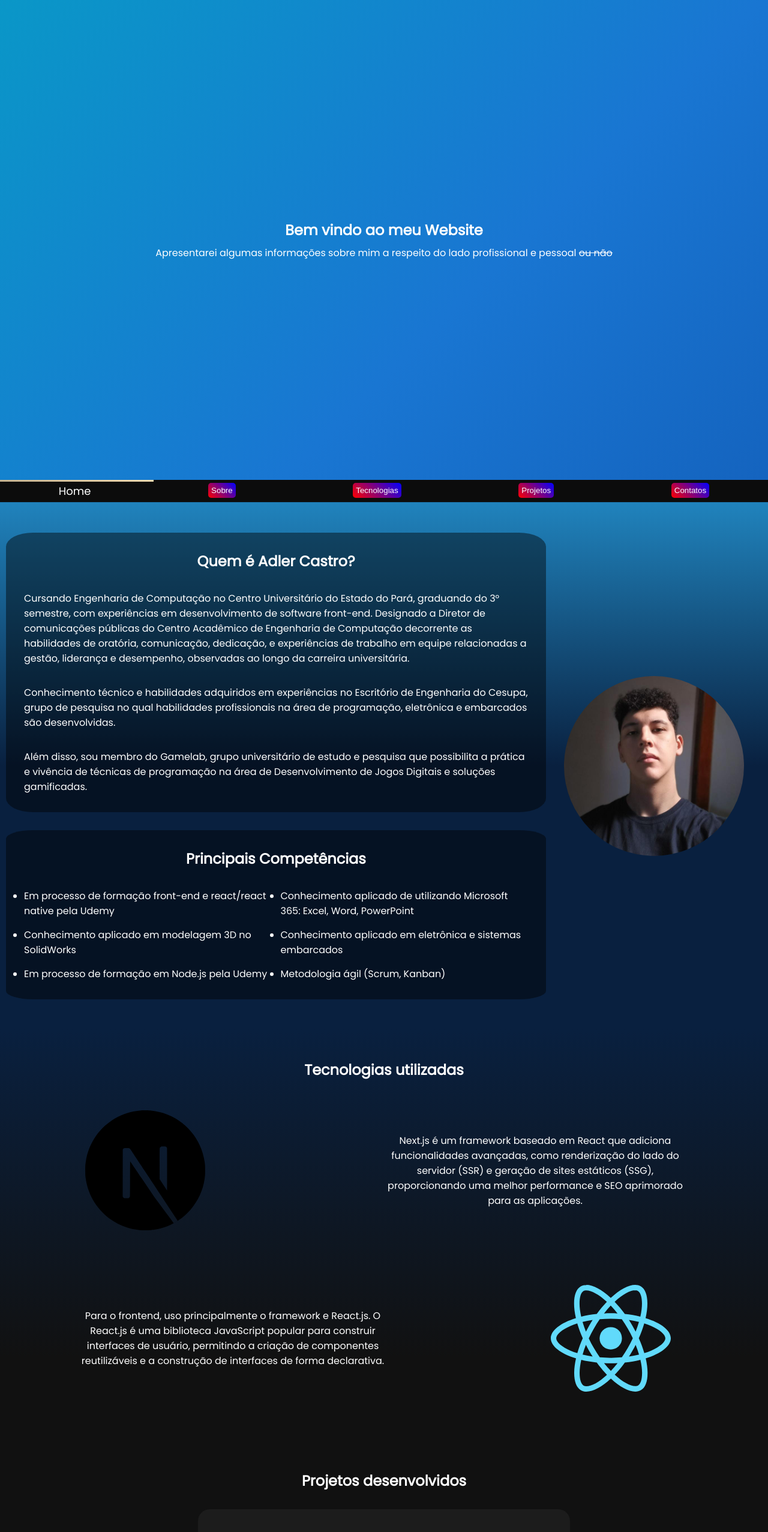
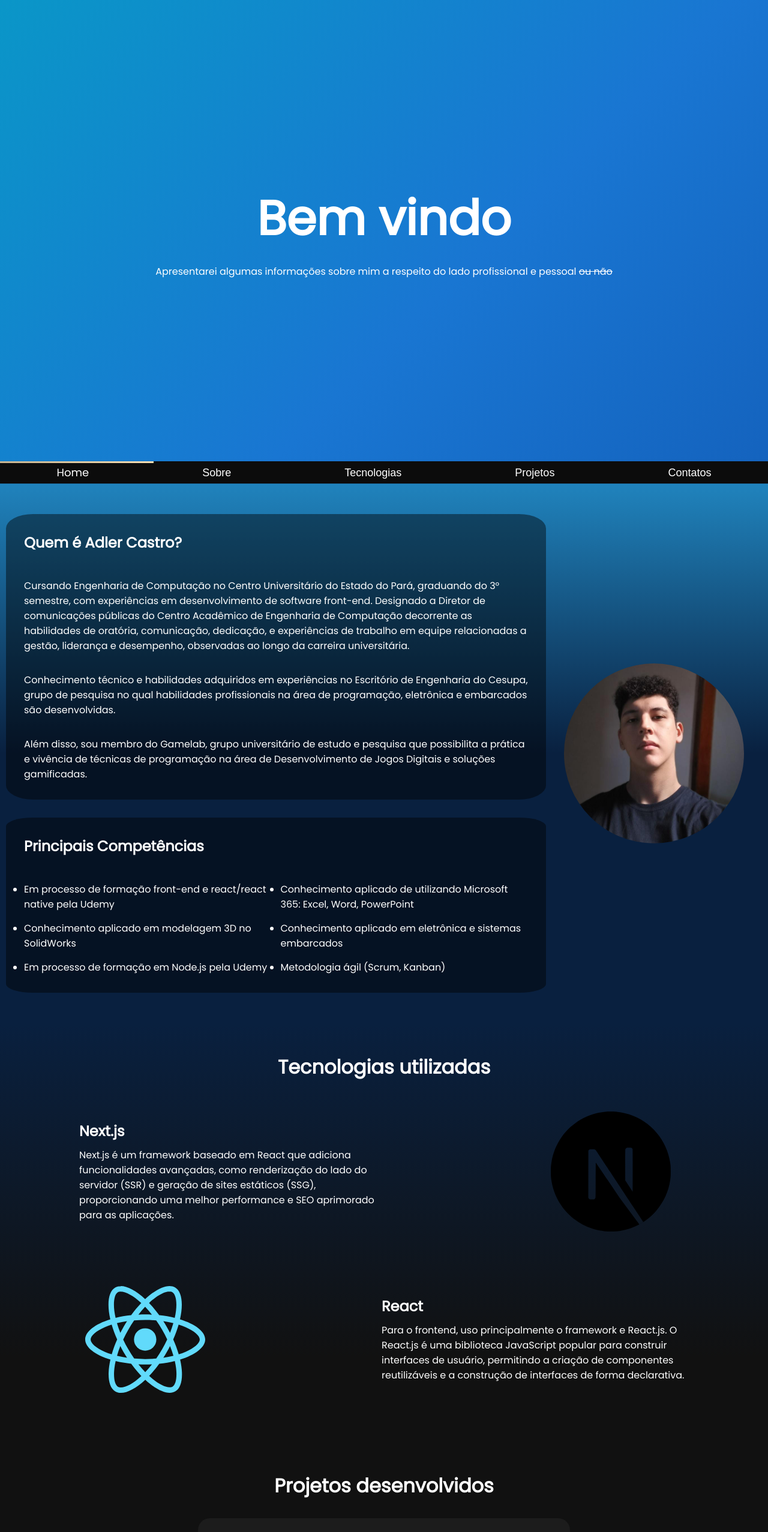
Before and after one commit to AdlerCastro/Website-Pessoal, a Next.js app in the folder website-pessoal/: page / in a window 1280 px wide. Shown: the top 2554 px of the page at 60% size. Built offline with nearby package versions, Linux system fonts and the light colour scheme.

Commit message:
:ok_hand: style: Ajustes finos no CSS e HTML

```diff
--- a/website-pessoal/src/components/organisms/Header/components/ButtonNav/styles.css
+++ b/website-pessoal/src/components/organisms/Header/components/ButtonNav/styles.css
@@ -1,16 +1,9 @@
 #component{
-    background: linear-gradient(45deg, red, blue);
+    background: transparent;
+    margin: 0;
     color: white ;
     border: none;
-    padding: 5px;
-    border-radius: 5px;
-    display: flex;
-    align-items: center;
-    justify-content: center;
-    cursor: pointer;
-    background-size: 100%;
+    font-size: large;
+    width: 100%;
+    height: 100%;
 }
-
-#component:hover{
-    background: linear-gradient(45deg, red, blue, purple);
-}
--- a/website-pessoal/src/components/organisms/Header/styles.css
+++ b/website-pessoal/src/components/organisms/Header/styles.css
@@ -47,6 +47,12 @@ a {
 .menu a {
     color: var(--text-color-menu);
     padding-block: 1rem;
+    font-size: large;
+    cursor: pointer;
+}
+
+.menu li {
+    color: var(--text-color-menu);
     font-size: large;
     cursor: pointer;
 }
--- a/website-pessoal/src/components/templates/About/index.tsx
+++ b/website-pessoal/src/components/templates/About/index.tsx
@@ -9,7 +9,7 @@ const About = () => {
       <section id={sections.About} className="bodyAbout">
         <div className="about">
           <div className="description">
-            <h1>Quem é Adler Castro?</h1>
+            <h2>Quem é Adler Castro?</h2>
             <p>Cursando Engenharia de Computação no Centro Universitário do Estado do Pará, graduando do 3° semestre, com experiências em desenvolvimento de software front-end. Designado a Diretor de comunicações públicas do Centro Acadêmico de Engenharia de Computação decorrente as habilidades de oratória, comunicação, dedicação, e experiências de trabalho em equipe relacionadas a gestão, liderança e desempenho, observadas ao longo da carreira universitária.</p>
 
             <p>Conhecimento técnico e habilidades adquiridos em experiências no Escritório de Engenharia do Cesupa, grupo de pesquisa no qual habilidades profissionais na área de programação, eletrônica e embarcados são desenvolvidas.</p>
@@ -17,7 +17,7 @@ const About = () => {
             <p>Além disso, sou membro do Gamelab, grupo universitário de estudo e pesquisa que possibilita a prática e vivência de técnicas de programação na área de Desenvolvimento de Jogos Digitais e soluções gamificadas.</p>
           </div>
           <div className="Skills">
-            <h1>Principais Competências</h1>
+            <h2>Principais Competências</h2>
             <ul className="listSkills">
               <li>Em processo de formação front-end e react/react native pela Udemy</li>
               <li>Conhecimento aplicado de utilizando Microsoft 365: Excel, Word, PowerPoint</li>
--- a/website-pessoal/src/components/templates/About/styles.css
+++ b/website-pessoal/src/components/templates/About/styles.css
@@ -35,9 +35,10 @@
     border-radius: 5%;
 }
 
-.description h1{
-    text-align: center;
+.description h2{
+    text-align: start;
     font-size: x-large;
+    margin-bottom: 10px;
 }
 
 .description p{
@@ -66,8 +67,9 @@
     border-radius: 5%;
 }
 
-.Skills h1{
-    text-align: center;
+.Skills h2{
+    text-align: start;
+    margin-bottom: 10px;
 }
 
 .listSkills{
--- a/website-pessoal/src/components/templates/Hero/index.tsx
+++ b/website-pessoal/src/components/templates/Hero/index.tsx
@@ -9,7 +9,7 @@ const Hero = () => {
   return (
     <section id={sections.Hero} className="hero">
       <main className="bodyHero">
-        <h1>Bem vindo ao meu Website</h1>
+        <h1>Bem vindo</h1>
         <p>Apresentarei algumas informações sobre mim a respeito do lado profissional e pessoal <del>ou não</del></p>
       </main>
     </section>
--- a/website-pessoal/src/components/templates/Hero/style.css
+++ b/website-pessoal/src/components/templates/Hero/style.css
@@ -27,20 +27,53 @@
     flex-direction: column;
     align-items: center;
     justify-content: center;
-    gap: 0.5rem;
+    gap: 1rem;
     flex: 1 1 0%;
+}
+
+.bodyHero h1 {
+    font-size: xx-large;
+    text-align: center;
 }
 
 .bodyHero p {
     font-size: var(--size-default);
     padding-inline: 1rem;
+    text-align: center;
 }
 
-@media screen and (max-width: 700px) {
-    p{
+@media (max-width: 700px) {
+    p {
         text-align: center;
         text-wrap: wrap;
     }
+}
+
+@media(min-width: 768px) {
+    .bodyHero h1 {
+        font-size: 70px;
+        text-align: center;
+    }
+
+}
+
+@media (min-width: 1024px) {
+    .bodyHero h1 {
+        font-size: 80px;
+        text-align: center;
+    }
+
+    .hero {
+        height: 96.1vh;
+    }
+}
+
+@media(min-width: 1400px) {
+    .bodyHero h1 {
+        font-size: 100px;
+        text-align: center;
+    }
+
 }
 
 @keyframes gradient {
--- a/website-pessoal/src/components/templates/Projects/components/SlideProjects/styles.css
+++ b/website-pessoal/src/components/templates/Projects/components/SlideProjects/styles.css
@@ -31,8 +31,7 @@
 .card {
     margin: 10px;
     margin-bottom: 40px;
-    padding-inline: 20px;
-    padding-block: 40px;
+    padding: 40px;
     display: flex;
     flex-direction: column;
     align-items: center;
--- a/website-pessoal/src/components/templates/Projects/index.tsx
+++ b/website-pessoal/src/components/templates/Projects/index.tsx
@@ -7,7 +7,7 @@ import SlideProjects from "./components/SlideProjects"
 const Projects = () => {
   return (
     <section id={sections.Projects} className="bodyProjects">
-      <h1>Projetos desenvolvidos</h1>
+      <h2>Projetos desenvolvidos</h2>
       <SlideProjects></SlideProjects>
     </section>
   )
--- a/website-pessoal/src/components/templates/Projects/styles.css
+++ b/website-pessoal/src/components/templates/Projects/styles.css
@@ -12,8 +12,14 @@
     padding-block: 40px;
  }
 
- .bodyProjects h1{
+ .bodyProjects h2{
    padding: 10px;
    margin-bottom: 10px;
-   font-size: x-large;
- }
+   font-size: xx-large;
+}
+
+@media (max-width: 400px){
+   .bodyProjects h2{
+      font-size: x-large;
+   }
+}
--- a/website-pessoal/src/components/templates/Technologies/index.tsx
+++ b/website-pessoal/src/components/templates/Technologies/index.tsx
@@ -7,14 +7,20 @@ import ReactIcon from 'public/icons/ReactIcon.svg'
 const Technologies = () => {
   return (
     <section id={sections.Technologies} className='bodyTechnologies'>
-        <h1>Tecnologias utilizadas</h1>
+        <h2>Tecnologias utilizadas</h2>
         <div className='technologies'>
           <div className='descriptionTech'>
-            <p> Next.js é um framework baseado em React que adiciona funcionalidades avançadas, como renderização do lado do servidor &#40;SSR&#41; e geração de sites estáticos &#40;SSG&#41;, proporcionando uma melhor performance e SEO aprimorado para as aplicações.</p>
+            <div className='text'>
+              <h3>Next.js</h3>
+              <p>Next.js é um framework baseado em React que adiciona funcionalidades avançadas, como renderização do lado do servidor &#40;SSR&#41; e geração de sites estáticos &#40;SSG&#41;, proporcionando uma melhor performance e SEO aprimorado para as aplicações.</p>
+            </div>
             <Image src={NextIcon} alt='Ícone Next.js' className='Icons'/>
           </div>
           <div className='descriptionTech'>
-            <p>Para o frontend, uso principalmente o framework e React.js. O React.js é uma biblioteca JavaScript popular para construir interfaces de usuário, permitindo a criação de componentes reutilizáveis e a construção de interfaces de forma declarativa.</p>
+            <div className='text'>
+              <h3>React</h3>
+              <p>Para o frontend, uso principalmente o framework e React.js. O React.js é uma biblioteca JavaScript popular para construir interfaces de usuário, permitindo a criação de componentes reutilizáveis e a construção de interfaces de forma declarativa.</p>
+            </div>
             <Image src={ReactIcon} alt='Ícone Next.js' className='Icons reverse'/>
           </div>
         </div>
--- a/website-pessoal/src/components/templates/Technologies/styles.css
+++ b/website-pessoal/src/components/templates/Technologies/styles.css
@@ -11,10 +11,10 @@
     padding-block: 40px;
 }
 
-.bodyTechnologies h1{
+.bodyTechnologies h2{
     padding: 10px;
     margin-bottom: 10px;
-    font-size: x-large;
+    font-size: xx-large;
 }
 
 .technologies{
@@ -34,13 +34,19 @@
     padding-block: 10px;
 }
 
-.descriptionTech p{
-    text-align: center;
+.text{
+    display: flex;
+    flex-direction: column;
+    align-items: start;
+    gap: 10px;
     padding: 10px;
 }
 
+.text h3{
+    font-size: x-large;
+}
+
 .Icons{
-    order: -1;
     width: 200px;
     height: 200px;
     transition: 0.3s ease-in-out;
@@ -49,8 +55,14 @@
 }
 
 .reverse{
-    order: 1;
+    order: -1;
 }
+
+@media (max-width: 400px){
+    .bodyTechnologies h2{
+       font-size: x-large;
+    }
+ }
 
 @media(max-width: 767px){
     .descriptionTech{
@@ -58,12 +70,15 @@
         flex-direction: column;
     }
 
-    .descriptionTech p{
+    .text{
         order: 1;
     }
 
+    .text p{
+        text-align: start;
+    }
+
     .Icons{
-        order: -1;
         width: 100px;
         height: 100px;
         margin: 10px;
@@ -74,11 +89,11 @@
 
 @media(min-width: 768px){
     @media(max-width: 1020px){
-        .descriptionTech p{
+        .text{
             width: 500px;
         }
     }
-    .descriptionTech p{
+    .text{
         width: 40%;
     }
 }
```
